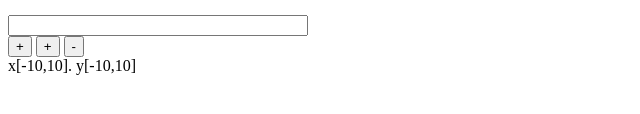
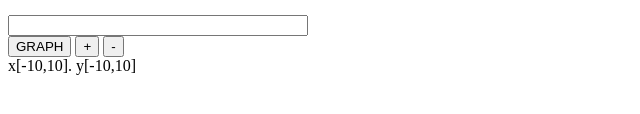
Before and after one commit to dogcrunch/graphing, a plain HTML site: page index.html in a window 1280 px wide. Shown: the part 254-368 px from the top of the page, without its empty margins (0-640 px from the left). Drawn offline with Linux system fonts and the light colour scheme.

Commit message:
Update index.html

```diff
--- a/index.html
+++ b/index.html
@@ -59,7 +59,7 @@
   </div>
 </div>
 
-<button onclick = "graphFunc()" id = "graphBtn"> + </button>
+<button onclick = "graphFunc()" id = "graphBtn"> GRAPH </button>
 <button onclick = "addGraph()" id = "add"> + </button>
 <button onclick = "popGraph()" id = "pop"> - </button>
 <br>
```
